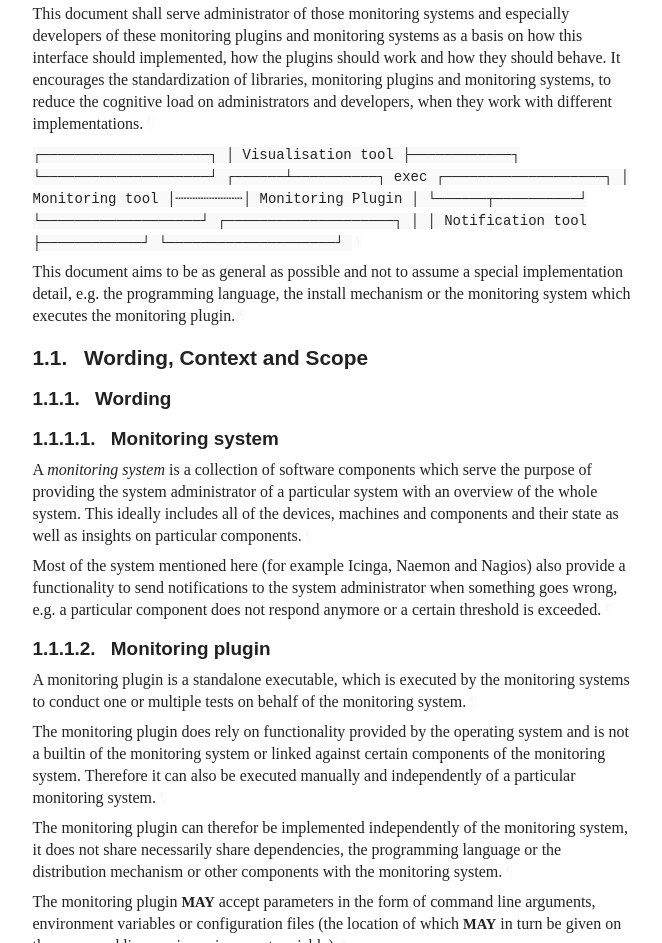
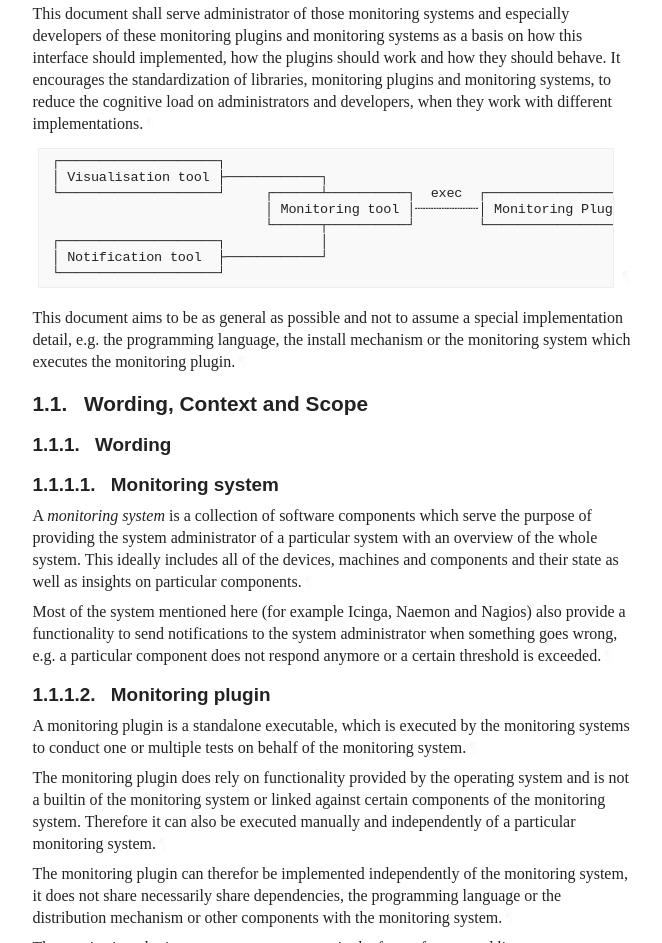
Before and after one commit to RincewindsHat/rfc-monitoring-plugins-interface, a plain HTML site: page draft-kaestle-monitoring-plugins-interface.html in a window 1280 px wide. Shown: the part 1454-2397 px from the top of the page, without its empty margins (92-754 px from the left). Drawn offline with Linux system fonts and the light colour scheme; a web font is replaced by a local one.

Commit message:
Script updating gh-pages from dc0defa. [ci skip]

```diff
--- a/draft-kaestle-monitoring-plugins-interface.html
+++ b/draft-kaestle-monitoring-plugins-interface.html
@@ -1246,7 +1246,8 @@ on how this interface should implemented, how the plugins should work and how th
 It encourages the standardization of libraries, monitoring plugins and monitoring systems,
 to reduce the cognitive load on administrators and developers, when they work with
 different implementations.<a href="#section-1-8" class="pilcrow">¶</a></p>
-<p id="section-1-9"><code>
+<div class="alignLeft art-text artwork" id="section-1-9">
+<pre>
  ┌────────────────────┐
  │ Visualisation tool ├────────────┐
  └────────────────────┘     ┌──────┴──────────┐  exec  ┌───────────────────┐
@@ -1255,7 +1256,8 @@ different implementations.<a href="#section-1-8" class="pilcrow">¶</a></p>
  ┌────────────────────┐            │
  │ Notification tool  ├────────────┘
  └────────────────────┘
-</code><a href="#section-1-9" class="pilcrow">¶</a></p>
+</pre><a href="#section-1-9" class="pilcrow">¶</a>
+</div>
 <p id="section-1-10">This document aims to be as general as possible and not to assume a special
 implementation detail, e.g. the programming language, the install mechanism or the monitoring
 system which executes the monitoring plugin.<a href="#section-1-10" class="pilcrow">¶</a></p>
```
Also changed, not shown: draft-kaestle-monitoring-plugins-interface.txt.
